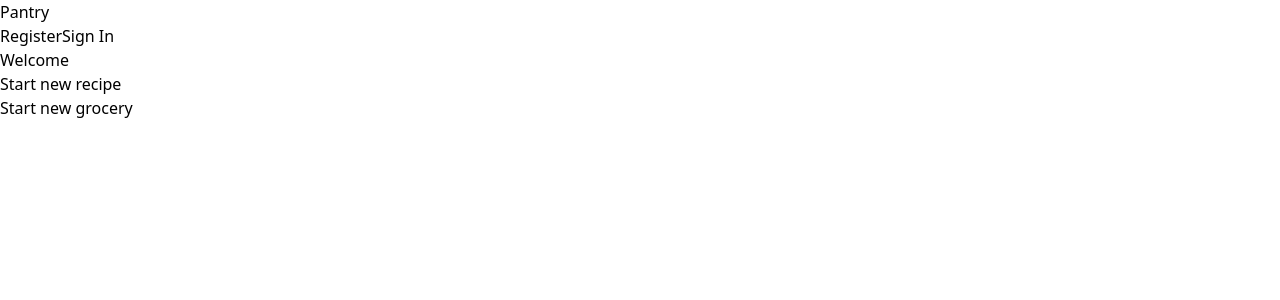
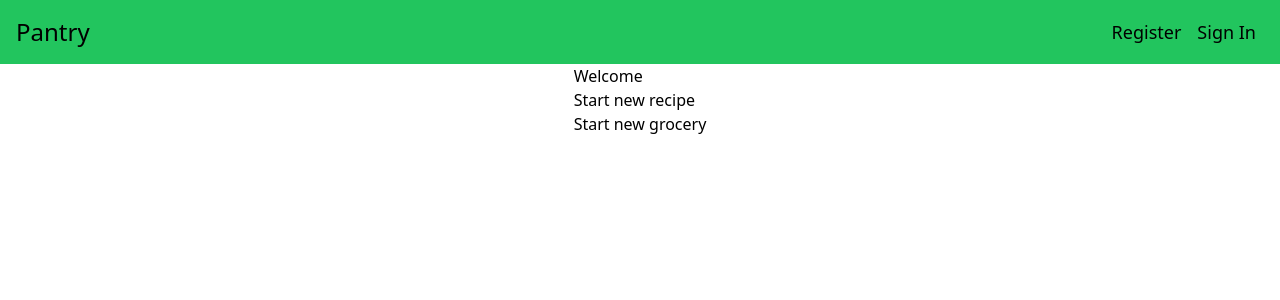
Before and after one commit to Fizreal/Pantry, a React (Vite) app in the folder client/: page / in a window 1280 px wide. Shown: the top 300 px of the page. Built offline with nearby package versions, Linux system fonts and the light colour scheme; no server answers.

Commit message:
Style Nav and Recipes page

```diff
--- a/client/src/App.jsx
+++ b/client/src/App.jsx
@@ -66,7 +66,7 @@ const App = () => {
   return (
     <div className="App">
       <Nav user={user} handleLogOut={handleLogOut} />
-      <main>
+      <main className="min-h-screen flex flex-col items-center">
         <Routes>
           <Route path="/" element={<Home handleSubmit={handleSubmit} />} />
           <Route path="/login" element={<Login setUser={setUser} />} />
--- a/client/src/components/Nav.jsx
+++ b/client/src/components/Nav.jsx
@@ -4,31 +4,42 @@ const Nav = ({ user, handleLogOut }) => {
   let userOptions
   if (user) {
     userOptions = (
-      <nav>
-        <Link to="/recipes">Recipes</Link>
-        <Link to="/groceries">Grocery lists</Link>
-        <Link onClick={handleLogOut} to="/">
-          Sign Out
+      <nav className="flex items-center w-full justify-between p-4 bg-green-500">
+        <Link to="/" className="text-2xl">
+          Pantry
         </Link>
+        <div>
+          <Link to="/recipes" className="text-lg mx-2">
+            Recipes
+          </Link>
+          <Link to="/groceries" className="text-lg mx-2">
+            Grocery lists
+          </Link>
+          <Link onClick={handleLogOut} to="/login" className="text-lg mx-2">
+            Sign Out
+          </Link>
+        </div>
       </nav>
     )
   }
 
   const publicOptions = (
-    <nav>
-      <Link to="/register">Register</Link>
-      <Link to="/login">Sign In</Link>
+    <nav className="flex items-center w-full justify-between p-4 bg-green-500">
+      <Link to="/" className="text-2xl">
+        Pantry
+      </Link>
+      <div>
+        <Link to="/register" className="text-lg mx-2">
+          Register
+        </Link>
+        <Link to="/login" className="text-lg mx-2">
+          Sign In
+        </Link>
+      </div>
     </nav>
   )
 
-  return (
-    <header>
-      <Link to="/">
-        <div>Pantry</div>
-      </Link>
-      {user ? userOptions : publicOptions}
-    </header>
-  )
+  return <header>{user ? userOptions : publicOptions}</header>
 }
 
 export default Nav
--- a/client/src/components/RecipeCard.jsx
+++ b/client/src/components/RecipeCard.jsx
@@ -3,9 +3,9 @@ import { Link } from 'react-router-dom'
 const RecipeCard = ({ recipe }) => {
   return (
     <Link to={`/recipes/${recipe._id}`}>
-      <div>
-        <h1>{recipe.name}</h1>
-        <h3>Category: {recipe.category}</h3>
+      <div className="p-3 border m-2 w-80 rounded-lg text-center">
+        <h2 className="text-lg">{recipe.name}</h2>
+        <p>Category: {recipe.category}</p>
       </div>
     </Link>
   )
--- a/client/src/pages/Recipes.jsx
+++ b/client/src/pages/Recipes.jsx
@@ -3,11 +3,11 @@ import { Link } from 'react-router-dom'
 
 const Recipes = ({ recipes }) => {
   return (
-    <div>
-      <h1>Your Recipes:</h1>
-      <Link to="/recipes/new">
-        <button>New recipe</button>
+    <section name="recipes" className="flex flex-col items-center w-80">
+      <Link to="/recipes/new" className="m-2">
+        <button className="p-2 border rounded-xl">New recipe</button>
       </Link>
+      <h1 className="text-xl m-2">Your Recipes:</h1>
       <div>
         {recipes ? (
           recipes.map((recipe) => (
@@ -17,7 +17,7 @@ const Recipes = ({ recipes }) => {
           <p>No recipes</p>
         )}
       </div>
-    </div>
+    </section>
   )
 }
 
```
